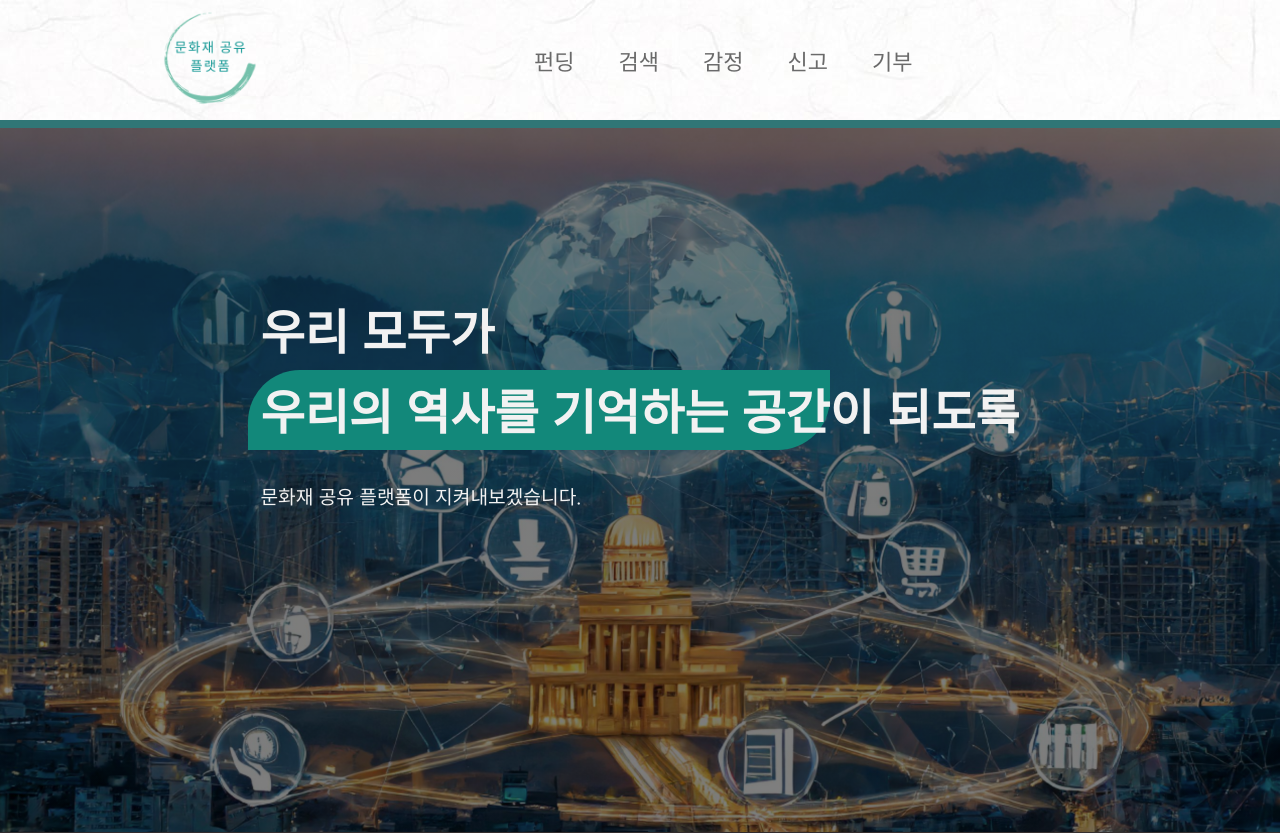
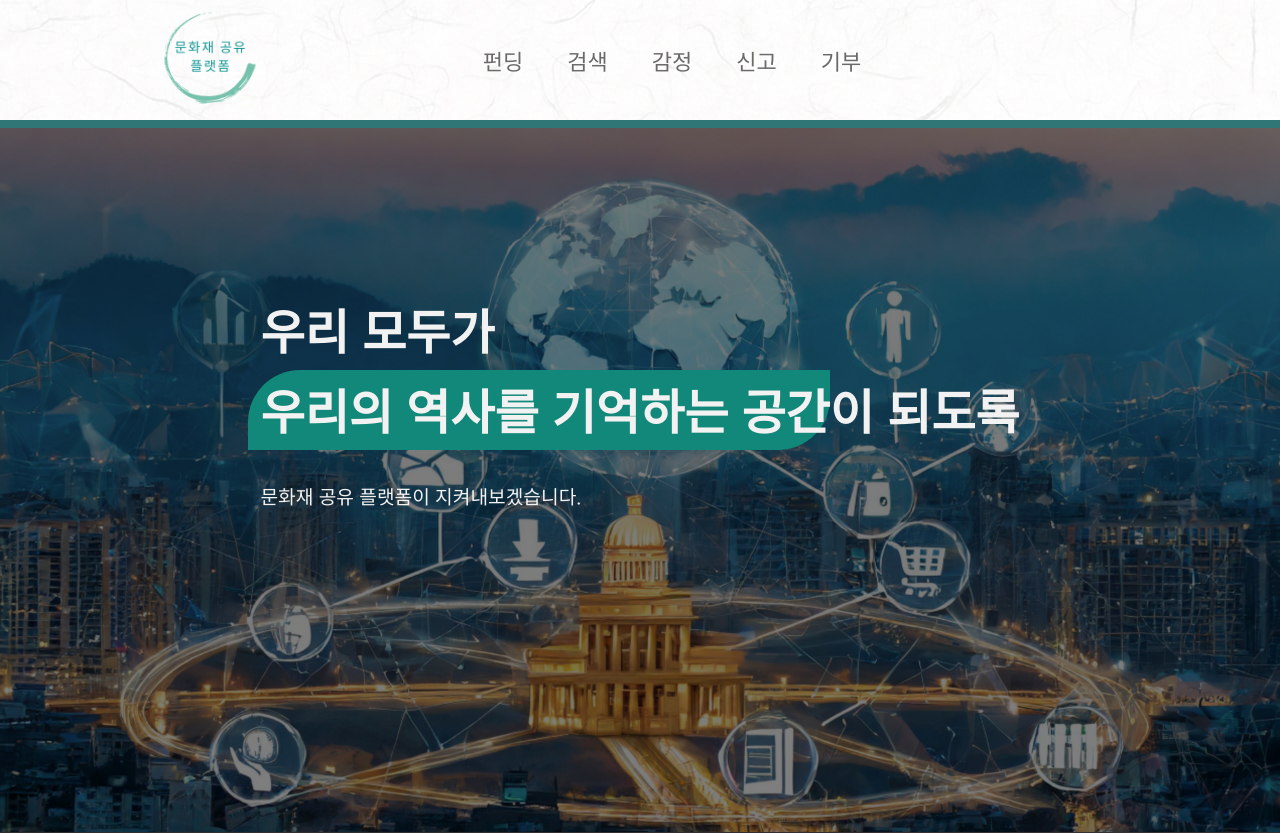
Before and after one commit to wlsn0105/Cultural-Heritage-Image-Classification, a Flask app: page / in a window 1280 px wide. Shown: the top 833 px of the page. Run offline with Flask 3, Linux system fonts and the light colour scheme.

Commit message:
Fix: 헤더 리스트 수정

```diff
--- a/static/css/main.css
+++ b/static/css/main.css
@@ -1,5 +1,7 @@
 body,
 html,
+ul,
+li,
 h2 {
     margin: 0;
     padding: 0;
@@ -51,8 +53,8 @@ a:hover {
 }
 
 .subpages-list {
-    /* margin: 0 auto; */
-    padding: 0;
+    margin: 0 auto;
+    margin-left: -4%;
     position: absolute;
     left: 40%;
     /* border: solid 1px blue; */
```
